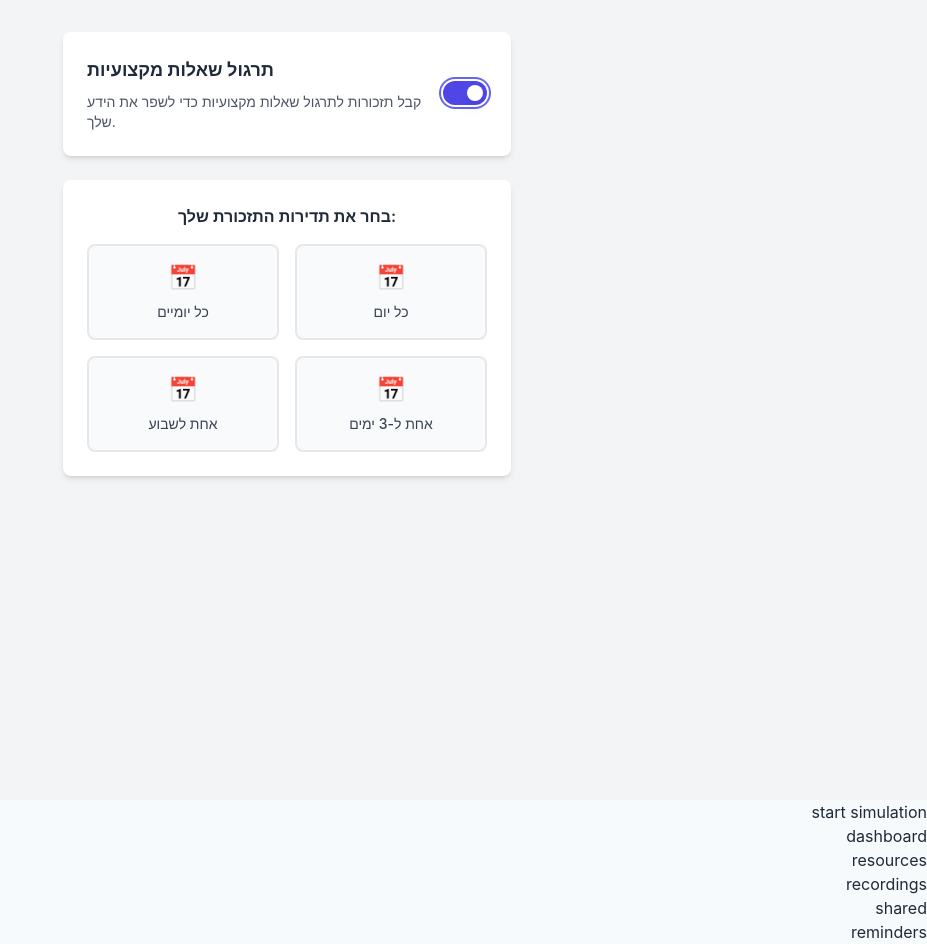
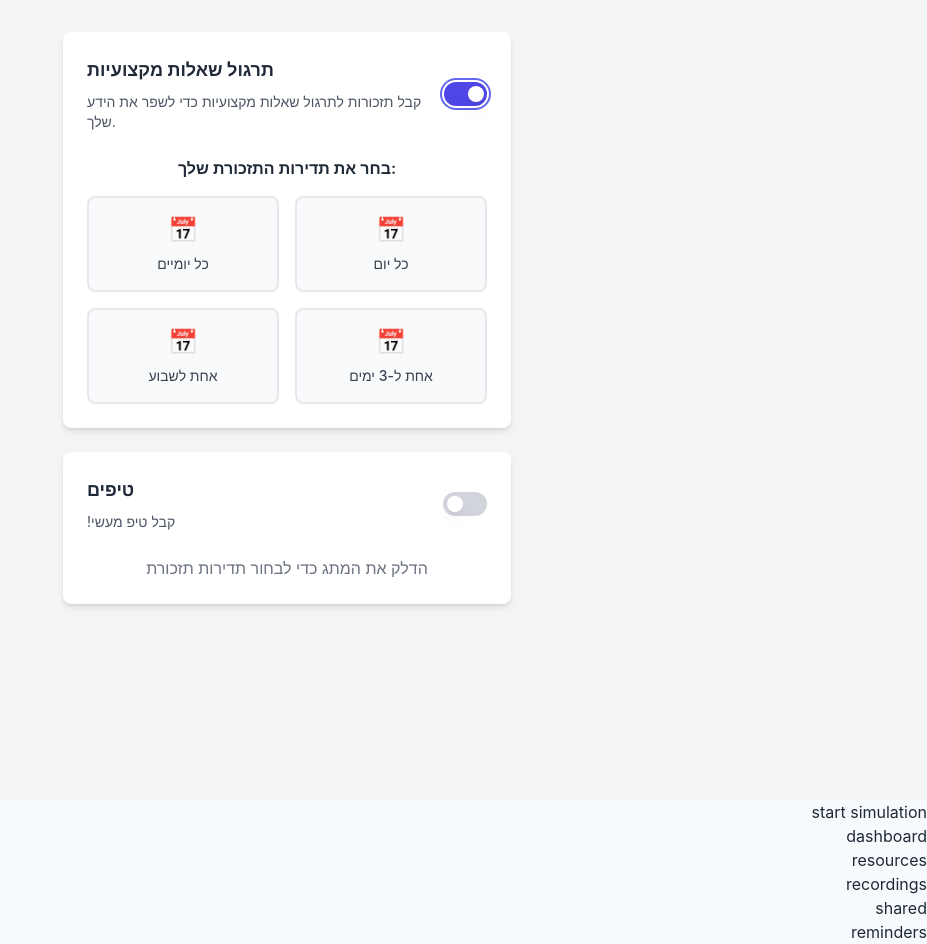
Before and after one commit to tamar0583235240/Temp-Project, a React (Create React App) app in the folder packages/frontend/: page / in a window 1280 px wide. Both pictures are taken after a click on the switch 818 px from the left and 93 px from the top of the page. Shown: the whole page, without its empty margins (353-1280 px from the left). Built offline with nearby package versions, Linux system fonts and the light colour scheme.

Commit message:
הוספת תזכורות לטיפים ולתרגול שאלות מקצועיות עם אפשרות לבחירת תדירות (:כרטיסים לטיפים ולתרגול שאלות, בדפים ReminderSettingsCard ו־RemindersPage )

```diff
--- a/packages/frontend/src/App.tsx
+++ b/packages/frontend/src/App.tsx
@@ -3,15 +3,18 @@ import { BrowserRouter } from 'react-router-dom'
 import AppRoutes from './shared/routes/appRoutes'
 import './App.css';
 import { MessageModalProvider } from './shared/ui/MessageModalContext';
-import TimeQuestionButton from './features/reminders/components/TimeQuestionButton';
+import RemindersPage from './pages/remindersPage';
+//import TimeQuestionButton from './features/reminders/components/TimeQuestionButton';
+
 
 function App() {
   return (
     <MessageModalProvider>
-       <BrowserRouter>
-    <TimeQuestionButton />
-      <AppRoutes />
-    </BrowserRouter>
+      <BrowserRouter>
+        <RemindersPage />
+        {/* <TimeQuestionButton /> */}
+        <AppRoutes />
+      </BrowserRouter>
     </MessageModalProvider>
 
   );
--- /dev/null
+++ b/packages/frontend/src/features/reminders/components/ReminderSettingsCard.tsx
@@ -0,0 +1,112 @@
+import { useState } from 'react';
+
+type OptionType = {
+  id: string;
+  text: string;
+  icon: string;
+};
+
+type Props = {
+  title: string;
+  description: string;
+  reminderType: string;
+};
+
+export default function ReminderSettingsCard({ title, description, reminderType }: Props) {
+  const [isEnabled, setIsEnabled] = useState(false);
+  const [selectedOption, setSelectedOption] = useState<string | null>(null);
+
+  const toggleSwitch = () => {
+    setIsEnabled(!isEnabled);
+    if (!isEnabled) setSelectedOption(null);
+  };
+
+  const selectOption = (optionId: string) => setSelectedOption(optionId);
+
+  const options: OptionType[] = [
+    { id: 'every-two-days', text: 'כל יומיים', icon: '📅' },
+    { id: 'daily', text: 'כל יום', icon: '📅' },
+    { id: 'weekly', text: 'אחת לשבוע', icon: '📅' },
+    { id: 'every-three-days', text: 'אחת ל-3 ימים', icon: '📅' }
+  ];
+
+  return (
+    <div className="bg-white rounded-lg shadow-md p-6 mb-6">
+      <div className="flex items-center justify-between">
+        <div>
+          <h3 className="text-lg font-semibold text-gray-800 mb-2">{title}</h3>
+          <p className="text-sm text-gray-600">{description}</p>
+        </div>
+        <button
+          onClick={toggleSwitch}
+          className={`relative inline-flex items-center h-6 rounded-full w-11 transition-colors duration-200 ease-in-out focus:outline-none focus:ring-2 focus:ring-offset-2 focus:ring-indigo-500 ${
+            isEnabled ? 'bg-indigo-600' : 'bg-gray-300'
+          }`}
+          type="button"
+          role="switch"
+          aria-checked={isEnabled}
+        >
+          <span
+            className={`inline-block w-4 h-4 transform transition-transform duration-200 ease-in-out bg-white rounded-full shadow-lg ${
+              isEnabled ? 'translate-x-6' : 'translate-x-1'
+            }`}
+          />
+        </button>
+      </div>
+
+      {isEnabled && (
+        <>
+          <h4 className="text-md font-semibold text-gray-800 mt-6 mb-4 text-center">
+            בחר את תדירות התזכורת שלך:
+          </h4>
+          <div className="grid grid-cols-2 gap-4">
+            {options.map((option) => (
+              <div
+                key={option.id}
+                onClick={() => selectOption(option.id)}
+                className={`relative p-4 rounded-lg border-2 cursor-pointer transition-all duration-200 flex items-center justify-center ${
+                  selectedOption === option.id
+                    ? 'bg-gray-800 border-gray-800 text-white'
+                    : 'bg-gray-50 border-gray-200 text-gray-700 hover:border-gray-300'
+                }`}
+              >
+                <div className="text-center">
+                  <div className="text-2xl mb-2">{option.icon}</div>
+                  <p className="text-sm font-medium">{option.text}</p>
+                </div>
+                {selectedOption === option.id && (
+                  <div className="absolute top-2 right-2">
+                    <svg className="w-5 h-5 text-white" fill="currentColor" viewBox="0 0 20 20">
+                      <path
+                        fillRule="evenodd"
+                        d="M16.707 5.293a1 1 0 010 1.414l-8 8a1 1 0 01-1.414 0l-4-4a1 1 0 011.414-1.414L8 12.586l7.293-7.293a1 1 0 011.414 0z"
+                        clipRule="evenodd"
+                      />
+                    </svg>
+                  </div>
+                )}
+              </div>
+            ))}
+          </div>
+        </>
+      )}
+
+      {!isEnabled && (
+        <div className="text-center text-gray-500 mt-6">
+          <p>הדלק את המתג כדי לבחור תדירות תזכורת</p>
+        </div>
+      )}
+
+      {isEnabled && selectedOption && (
+        <div className="bg-green-50 border border-green-200 rounded-lg p-4 mt-4">
+          <div className="flex items-center">
+            <div className="text-green-600 ml-2">✓</div>
+            <p className="text-green-800 text-sm">
+              נבחר: {options.find((opt) => opt.id === selectedOption)?.text}
+            </p>
+          </div>
+        </div>
+      )}
+    </div>
+  );
+}
--- a/packages/frontend/src/pages/remindersPage.tsx
+++ b/packages/frontend/src/pages/remindersPage.tsx
@@ -1,11 +1,22 @@
-import React from 'react'
+import React from 'react';
+import ReminderSettingsCard from '../features/reminders/components/ReminderSettingsCard';
 
-const remindersPage = () => {
+export default function RemindersPage() {
   return (
-    <div>
-      <h1>Reminders page</h1>
+    <div className="min-h-screen bg-gray-100 p-8">
+      <div className="max-w-md mx-auto">
+        <ReminderSettingsCard
+          title="תרגול שאלות מקצועיות"
+          description="קבל תזכורות לתרגול שאלות מקצועיות כדי לשפר את הידע שלך."
+          reminderType="questions"
+        />
+
+        <ReminderSettingsCard
+          title="טיפים"
+          description="!קבל טיפ מעשי"
+          reminderType="tips"
+        />
+      </div>
     </div>
-  )
+  );
 }
-
-export default remindersPage
```
